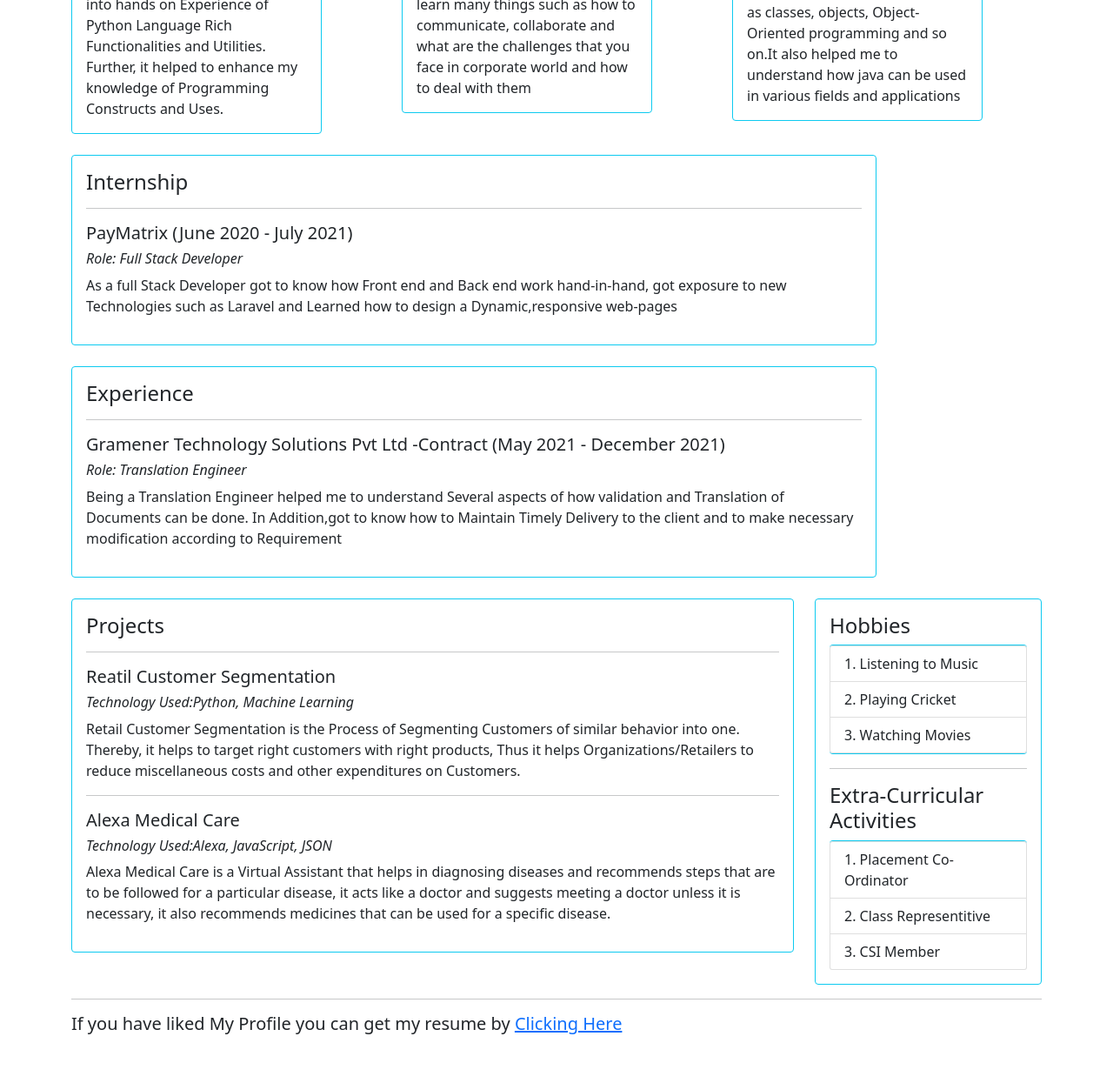
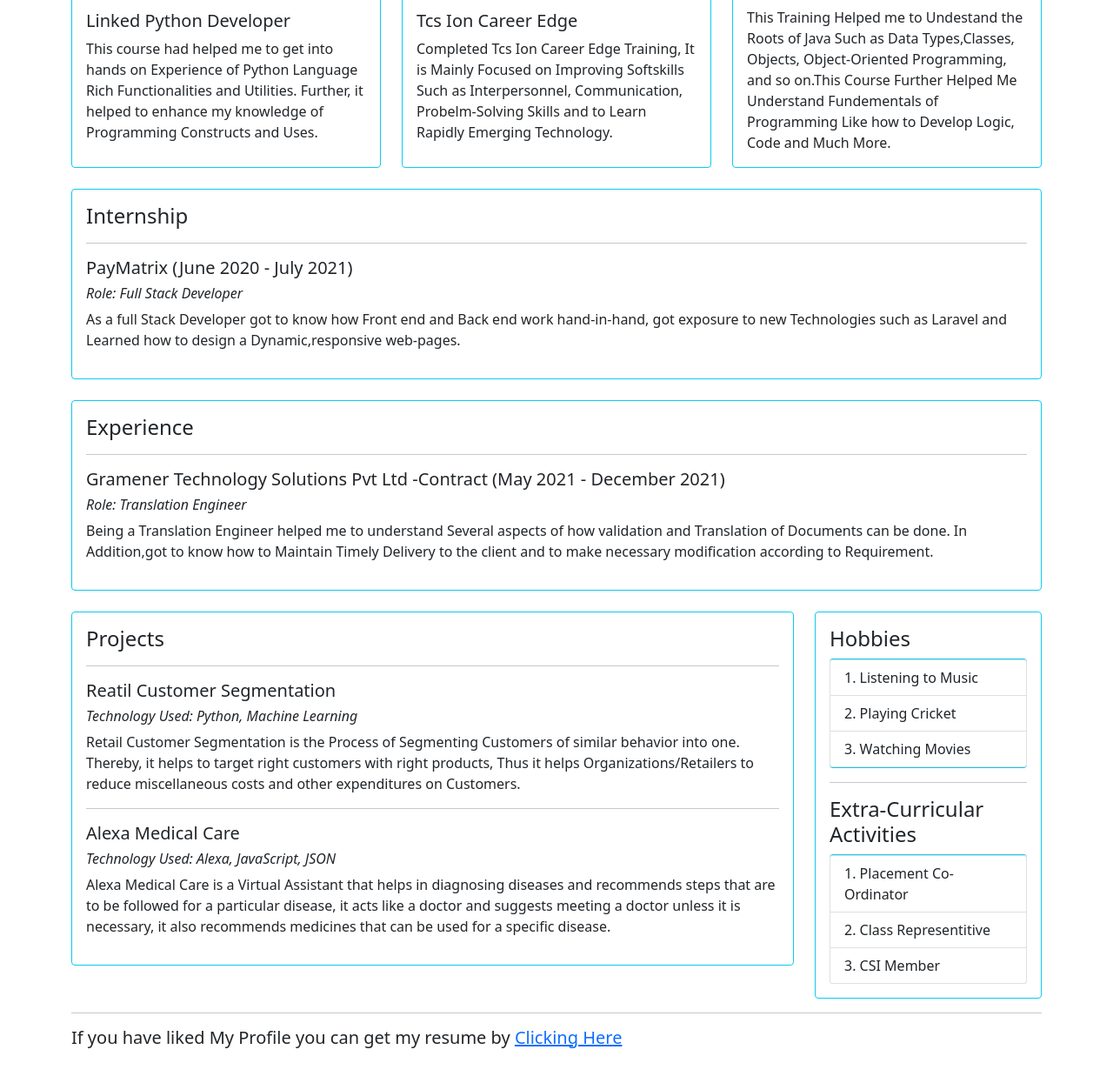
Before and after one commit to saikrishna4982/saikrishna4982.github.io, a Django app: page / in a window 1280 px wide. Shown: the part 2248-3493 px from the top of the page at 87% size. Before the commit the page ends 3437 px from the top, so only its background shows below. Run offline with Django 4.2, Linux system fonts and the light colour scheme.

Commit message:
Update index.html

```diff
--- a/base/templates/base/index.html
+++ b/base/templates/base/index.html
@@ -22,9 +22,9 @@
 				<div class="card card-body h-100  border-info">
 					<h4>About Me</h4>
 					<hr>
-					<p>I'm a Graduate of 2021, who is looking to pursue career in Tech Industry and I developed Interest towards Tech when I saw a Computer.At first i was unware of what it does later after using it for some time,I was amused by the things that it can do</p>
-					<p>That curosity led me to pursue a bachelor degree in Computer Science and Engineering where I learnt various concepts regarding Computers Technologies and much more. Moreover, I got a taste of programming and langauge like <b> Python,Java,Html and so on</b> </p>
-					<p>Right now i'm loooking for an organization where i can use my skills for organization growth</p>
+					<p>I'm a Graduate of 2021, who is looking to pursue My Career in Tech Industry and I Developed Interest towards Tech when I saw a Computer in My School.At first i was Unaware of what it dose, but later after using it for some time,I was amused by the things that it can do</p>
+					<p>That Curosity Led Me to Pursue Bachelor Degree in Computer Science and Engineering where I learned Several Concepts Regarding Computers, Technologies and much more. Moreover, I got a taste of programming langauge like <b> Python,Java,Html and so on...</b> </p>
+					<p>Right now i'm loooking for an Organization where I can Exhibit My Skills and Knowledge to Solve Problems and Succeed Along With Orgnization.</p>
 					<ul class="social-links">
 						<li><a href="https://bit.ly/3pNxcOy" target="_blank"><img class="social" src="{% static 'images/fb.png' %}"></a></li>
 						<li><a href="https://bit.ly/3oweN6U" target="_blank"><img class="social" src="{% static 'images/linkedin.png' %}"></a></li>
@@ -82,7 +82,7 @@
 			<div class="col-md-2">
 				<div class="card card-body h-60 border-info">
 					<h4> Skills <h4>
-					<ul class="list-group" style="height:200px">
+					<ul class="list-group list-group-numbered" style="height:200px">
 						<li class="skill-class list-group-item">Python</li>
 						<li class="skill-class list-group-item">Java</li>
 						<li class="skill-class list-group-item">HTML</li>
@@ -98,7 +98,7 @@
 		<hr>
 		<div class='row'>
 			<div class="col-md-4">
-				<div class="card h-90 border-info" style="width: 18rem;">
+				<div class="card h-100 w-auto border-info" style="width: 18rem;">
 					<a href="{% static 'images/linkedinpythondeveloper.jpg' %}">
 					<img src="{% static 'images/linkedinpythondeveloper.jpg' %}" class="card-img-top" alt="..."></a>
 					<div class="card-body">
@@ -108,29 +108,29 @@
 				</div>
 			</div>
 			<div class="col-md-4">
-				<div class="card h-95 border-info" style="width: 18rem;">
+				<div class="card h-100 w-auto border-info" style="width: 18rem;">
 					<a href="{% static 'images/tcsion.jpg' %}">
 					<img src="{% static 'images/tcsion.jpg' %}" class="card-img-top" alt="..."></a>
 					<div class="card-body">
 					  <h5 class="card-title">Tcs Ion Career Edge</h5>
-					  <p class="card-text">Completed Tcs Ion Career Edge learn many things such as how to communicate, collaborate and what are the challenges that you face in corporate world and how to deal with them </p>
+					  <p class="card-text">Completed Tcs Ion Career Edge Training, It is Mainly Focused on Improving Softskills Such as Interpersonnel, Communication, Probelm-Solving Skills and to Learn Rapidly Emerging Technology.</p>
 					</div>
 				</div>
 			</div>
 			<div class="col-md-4">
-				<div class="card border-info" style="width: 18rem;">
+				<div class="card h-100 w-auto border-info" style="width: 18rem;">
 					<a href= "{% static 'images/corejava.jpg' %}">
-					<img src="{% static 'images/corejava.jpg' %}" class="card-img-top" alt="..." style="height:200px"></a>
+					<img src="{% static 'images/corejava.jpg' %}" class="card-img-top" alt="..." style="height:230px;"></a>
 					<div class="card-body">
 					  <h5 class="card-title">Core Java</h5>
-					  <p class="card-text">This Training helped me to undestand the roots of java such as classes, objects, Object-Oriented programming and so on.It also helped me to understand how java can be used in various fields and applications </p>
+					  <p class="card-text">This Training Helped me to Undestand the Roots of Java Such as Data Types,Classes, Objects, Object-Oriented Programming, and so on.This Course Further Helped Me Understand Fundementals of Programming Like how to Develop Logic, Code and Much More. </p>
 					</div>
 				</div>
 			</div>
 		</div>
 		<br>
 		<div class ="row">
-			<div class="col-md-10">
+			<div class="col-md-12">
 				<div class ="card border-info">
 				   <div class="card-body">
 					<h4>Internship</h4>
@@ -139,14 +139,14 @@
 					<i><h6>Role: Full Stack Developer</h6></i>
 					<p>As a full Stack Developer got to know how Front end and Back end
 						work hand-in-hand, got exposure to new Technologies such as Laravel and Learned how
-						to design a Dynamic,responsive web-pages</p>
+						to design a Dynamic,responsive web-pages.</p>
 				   </div>
 				</div>
 			</div>
         </div>
 		<br>
 		<div class ="row">
-			<div class="col-md-10">
+			<div class="col-md-12">
 				<div class ="card border-info">
 				   <div class="card-body">
 					<h4>Experience</h4>
@@ -156,7 +156,7 @@
 					<p>Being a Translation Engineer helped me to understand Several
 						aspects of how validation and Translation of Documents can be done.
 						In Addition,got to know how to Maintain Timely Delivery to the
-						client and to make necessary modification according to Requirement
+						client and to make necessary modification according to Requirement.
 						</p>
 				   </div>
 				</div>
@@ -170,7 +170,7 @@
 					<h4>Projects</h4>
 					<hr>
 					<b><h5>Reatil Customer Segmentation</h5></b>
-					<i><h6>Technology Used:Python, Machine Learning</h6></i>
+					<i><h6>Technology Used: Python, Machine Learning</h6></i>
 					<p>Retail Customer Segmentation is the Process of Segmenting Customers
 						of similar behavior into one. Thereby, it helps to target right customers
 						with right products, Thus it helps Organizations/Retailers to reduce
@@ -178,7 +178,7 @@
 						</p>
 					<hr>
 					<b><h5>Alexa Medical Care</h5></b>
-					<i><h6>Technology Used:Alexa, JavaScript, JSON</h6></i>
+					<i><h6>Technology Used: Alexa, JavaScript, JSON</h6></i>
 					<p>Alexa Medical Care is a Virtual Assistant that helps in diagnosing diseases
 						and recommends steps that are to be followed for a particular disease, it
 						acts like a doctor and suggests meeting a doctor unless it is necessary, it
```
